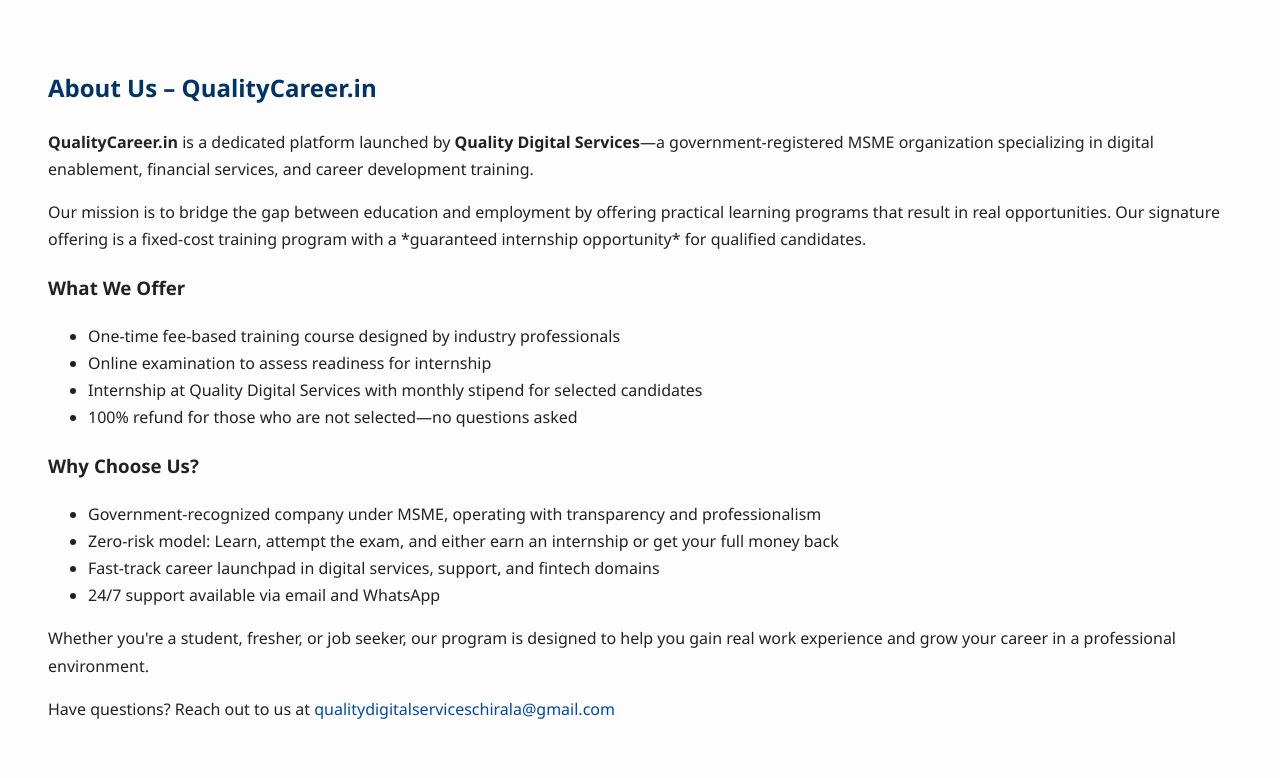
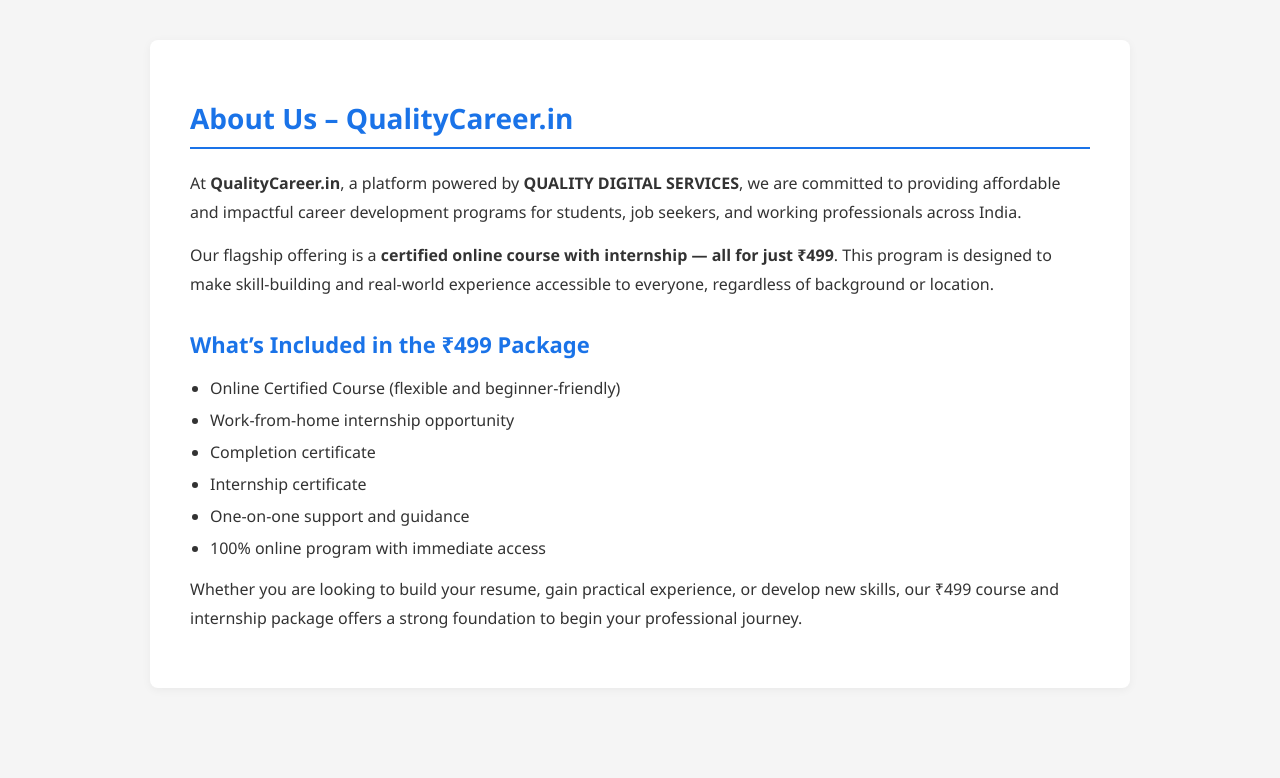
Before and after one commit to professional-hub/Exam, a Flask app: page /about_us in a window 1280 px wide. Shown: the top 778 px of the page. Run offline with Flask 3, Linux system fonts and the light colour scheme.

Commit message:
Update About_us.html

```diff
--- a/Online-Examination-System-with-Timer-and-Leaderboard-main/templates/About_us.html
+++ b/Online-Examination-System-with-Timer-and-Leaderboard-main/templates/About_us.html
@@ -2,41 +2,81 @@
 <html lang="en">
 <head>
   <meta charset="UTF-8" />
-  <meta name="viewport" content="width=device-width, initial-scale=1.0"/>
+  <meta name="viewport" content="width=device-width, initial-scale=1.0" />
   <title>About Us – QualityCareer.in</title>
   <style>
-    body { font-family: 'Segoe UI', sans-serif; padding: 40px; background-color: #fdfdfd; color: #222; line-height: 1.7; }
-    h2 { color: #003366; }
-    a { color: #0047ab; text-decoration: none; }
+    body {
+      font-family: 'Segoe UI', Tahoma, Geneva, Verdana, sans-serif;
+      margin: 0;
+      padding: 0;
+      background-color: #f5f5f5;
+      color: #333;
+    }
+
+    .container {
+      max-width: 900px;
+      margin: 40px auto;
+      background-color: #fff;
+      padding: 40px;
+      border-radius: 8px;
+      box-shadow: 0 2px 10px rgba(0, 0, 0, 0.05);
+    }
+
+    h1 {
+      color: #1a73e8;
+      font-size: 28px;
+      margin-bottom: 20px;
+      border-bottom: 2px solid #1a73e8;
+      padding-bottom: 10px;
+    }
+
+    h2 {
+      color: #1a73e8;
+      font-size: 22px;
+      margin-top: 30px;
+    }
+
+    p {
+      line-height: 1.8;
+      margin: 15px 0;
+    }
+
+    ul {
+      padding-left: 20px;
+      margin-top: 10px;
+    }
+
+    ul li {
+      margin-bottom: 10px;
+    }
+
+    @media (max-width: 768px) {
+      .container {
+        padding: 20px;
+        margin: 20px;
+      }
+    }
   </style>
 </head>
 <body>
+  <div class="container">
+    <h1>About Us – QualityCareer.in</h1>
 
-  <h2>About Us – QualityCareer.in</h2>
+    <p>At <strong>QualityCareer.in</strong>, a platform powered by <strong>QUALITY DIGITAL SERVICES</strong>, we are committed to providing affordable and impactful career development programs for students, job seekers, and working professionals across India.</p>
 
-  <p><strong>QualityCareer.in</strong> is a dedicated platform launched by <strong>Quality Digital Services</strong>—a government-registered MSME organization specializing in digital enablement, financial services, and career development training.</p>
+    <p>Our flagship offering is a <strong>certified online course with internship — all for just ₹499</strong>. This program is designed to make skill-building and real-world experience accessible to everyone, regardless of background or location.</p>
 
-  <p>Our mission is to bridge the gap between education and employment by offering practical learning programs that result in real opportunities. Our signature offering is a fixed-cost training program with a *guaranteed internship opportunity* for qualified candidates.</p>
+    <h2>What’s Included in the ₹499 Package</h2>
+    <ul>
+      <li>Online Certified Course (flexible and beginner-friendly)</li>
+      <li>Work-from-home internship opportunity</li>
+      <li>Completion certificate</li>
+      <li>Internship certificate</li>
+      <li>One-on-one support and guidance</li>
+      <li>100% online program with immediate access</li>
+    </ul>
 
-  <h3>What We Offer</h3>
-  <ul>
-    <li>One-time fee-based training course designed by industry professionals</li>
-    <li>Online examination to assess readiness for internship</li>
-    <li>Internship at Quality Digital Services with monthly stipend for selected candidates</li>
-    <li>100% refund for those who are not selected—no questions asked</li>
-  </ul>
-
-  <h3>Why Choose Us?</h3>
-  <ul>
-    <li>Government-recognized company under MSME, operating with transparency and professionalism</li>
-    <li>Zero-risk model: Learn, attempt the exam, and either earn an internship or get your full money back</li>
-    <li>Fast-track career launchpad in digital services, support, and fintech domains</li>
-    <li>24/7 support available via email and WhatsApp</li>
-  </ul>
-
-  <p>Whether you're a student, fresher, or job seeker, our program is designed to help you gain real work experience and grow your career in a professional environment.</p>
-
-  <p>Have questions? Reach out to us at <a href="mailto:qualitydigitalserviceschirala@gmail.com">qualitydigitalserviceschirala@gmail.com</a></p>
-
+    <p>Whether you are looking to build your resume, gain practical experience, or develop new skills, our ₹499 course and internship package offers a strong foundation to begin your professional journey.</p>
+  </div>
 </body>
 </html>
```
